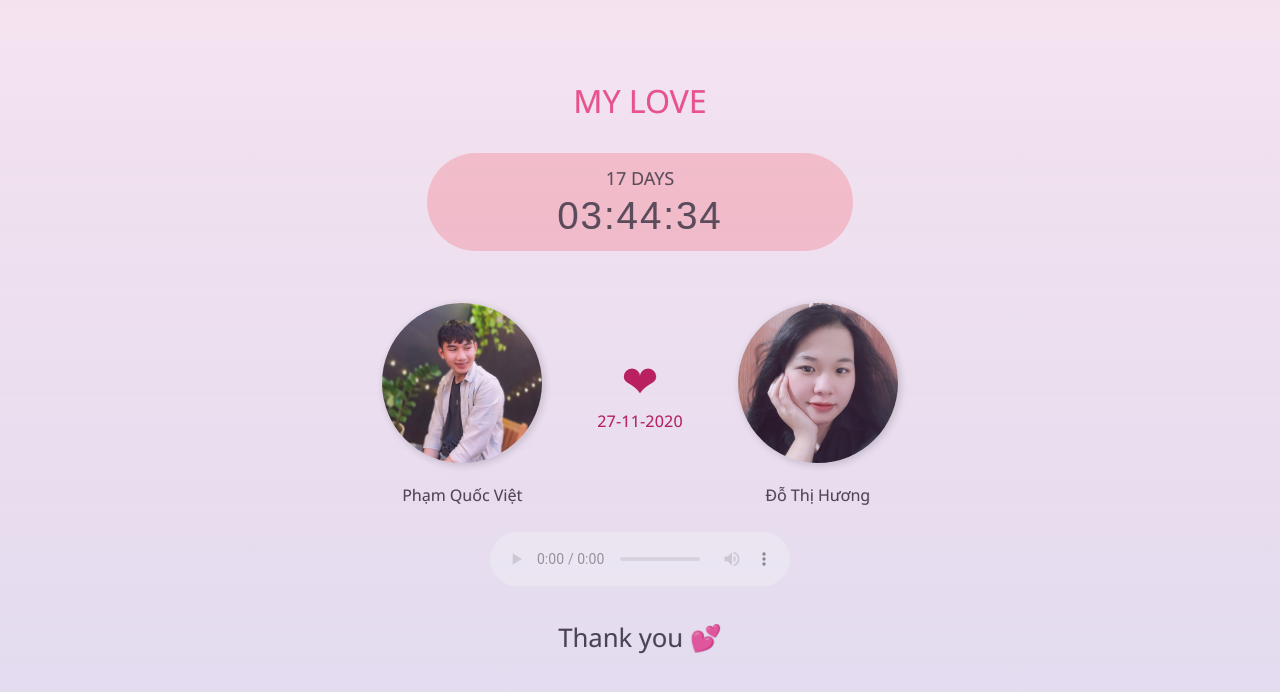
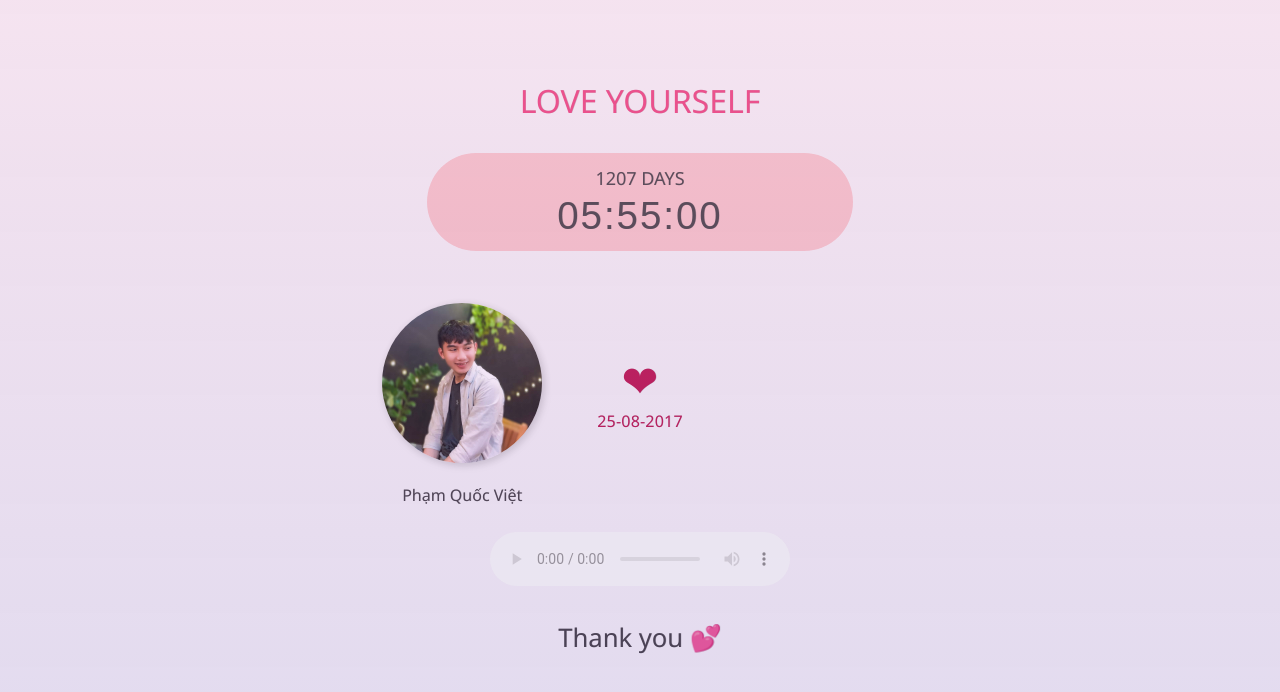
Before and after one commit to vietter99/mylove, a plain HTML site: page index.html in a window 1280 px wide. Drawn offline with Linux system fonts and the light colour scheme.

Commit message:
first commit

```diff
--- a/app.js
+++ b/app.js
@@ -1,5 +1,5 @@
-const yourDate = new Date("2020-11-27T02:10:26"),
-music = ['Co Chac Yeu La Day'];
+const yourDate = new Date("2017-08-25T00:00:00"),
+music = ['Co Chac Yeu La Day','Tren Tinh Ban Duoi Tinh Yeu'];
 
 document.addEventListener('DOMContentLoaded', function(){
       var rootTime = document.querySelector("time");
--- a/index.html
+++ b/index.html
@@ -6,11 +6,11 @@
       <meta http-equiv="X-UA-Compatible" content="ie=edge">
       <link rel="stylesheet" href="style.css">
       <link rel="shortcut icon" type="image/png" href="img/favicon.png"/>
-      <title>MY LOVE</title>
+      <title>LOVE YOURSELF</title>
 </head>
 <body>
      <div id="wrapper">
-           <h1>MY LOVE</h1>
+           <h1>LOVE YOURSELF</h1>
 
            <div id="clock-box">
                  <div id="clock">
@@ -24,13 +24,13 @@
                         <img src="img/viet.jpg" class="avt">
                         <p>Phạm Quốc Việt</p>
                   </div>
-                  <div id="heart">
+               <div id="heart">
                         ❤<anni>...</anni>
                   </div>
-                  <div class="two">
+                  <!--   <div class="two">
                         <img src="img/huong.jpg" class="avt">
-                        <p>Đỗ Thị Hương</p>
-                  </div>
+                        <p>hoten</p>
+                  </div> -->
             </div>
 
             <div id="music">
```
Also changed, not shown: img/huong.jpg (deleted).
